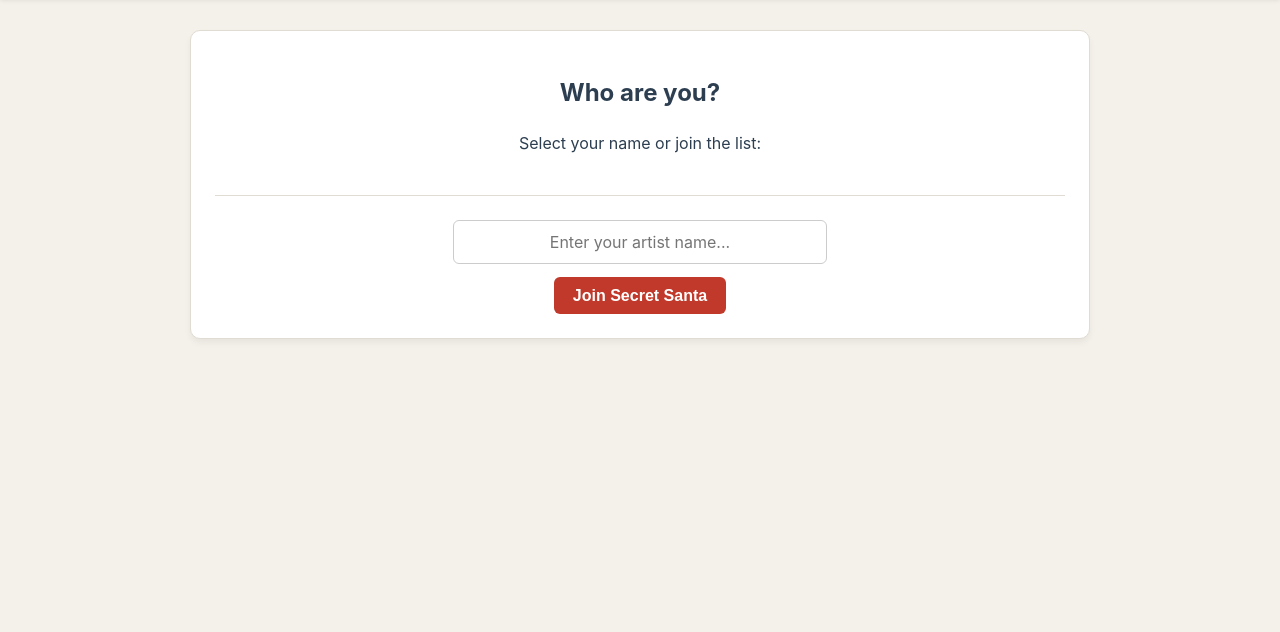
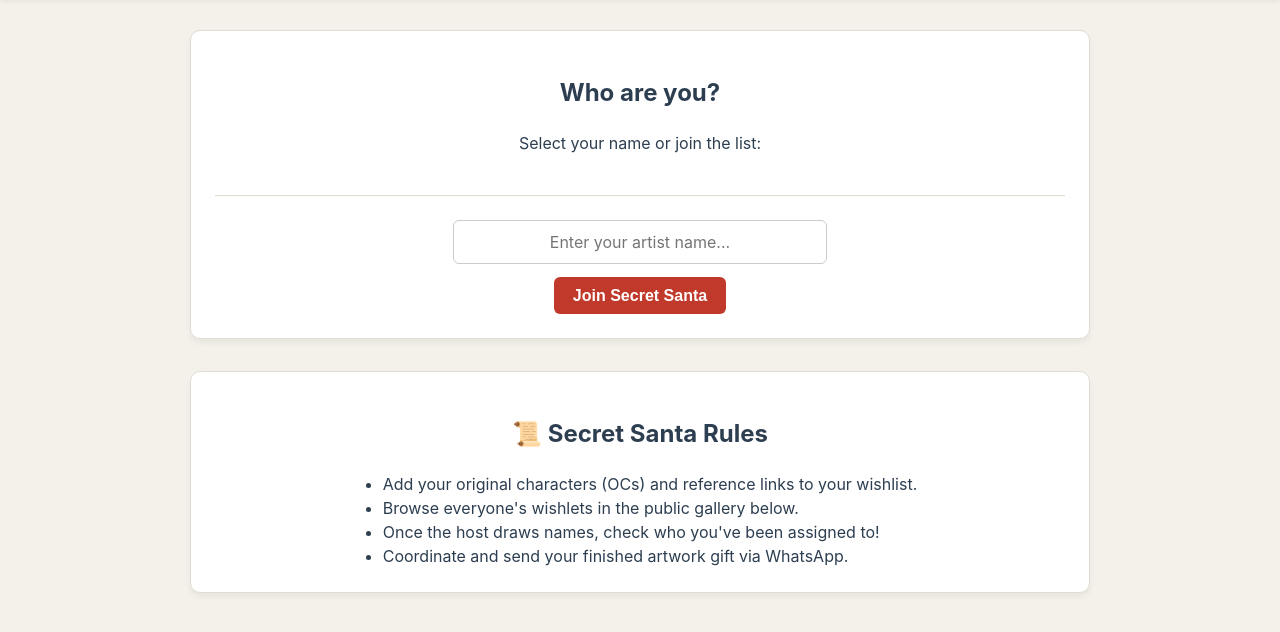
Before and after one commit to theduyphm/artist-secret-santa, a plain HTML site: page index.html in a window 1280 px wide. Shown: the part 70-702 px from the top of the page. Drawn offline with nearby package versions, Linux system fonts and the light colour scheme; no server answers.

Commit message:
rules added

```diff
--- a/index.html
+++ b/index.html
@@ -31,6 +31,17 @@
                     <button type="submit">Join Secret Santa</button>
                 </form>
             </div>
+        </section>
+
+        <!-- RULES & GUIDELINES SECTION -->
+        <section class="card rules-card">
+            <h2>📜 Secret Santa Rules</h2>
+            <ul style="text-align: left; display: inline-block; margin: 0 auto; padding-left: 20px;">
+                <li>Add your original characters (OCs) and reference links to your wishlist.</li>
+                <li>Browse everyone's wishlets in the public gallery below.</li>
+                <li>Once the host draws names, check who you've been assigned to!</li>
+                <li>Coordinate and send your finished artwork gift via WhatsApp.</li>
+            </ul>
         </section>
 
         <!-- DASHBOARD VIEW -->
```
